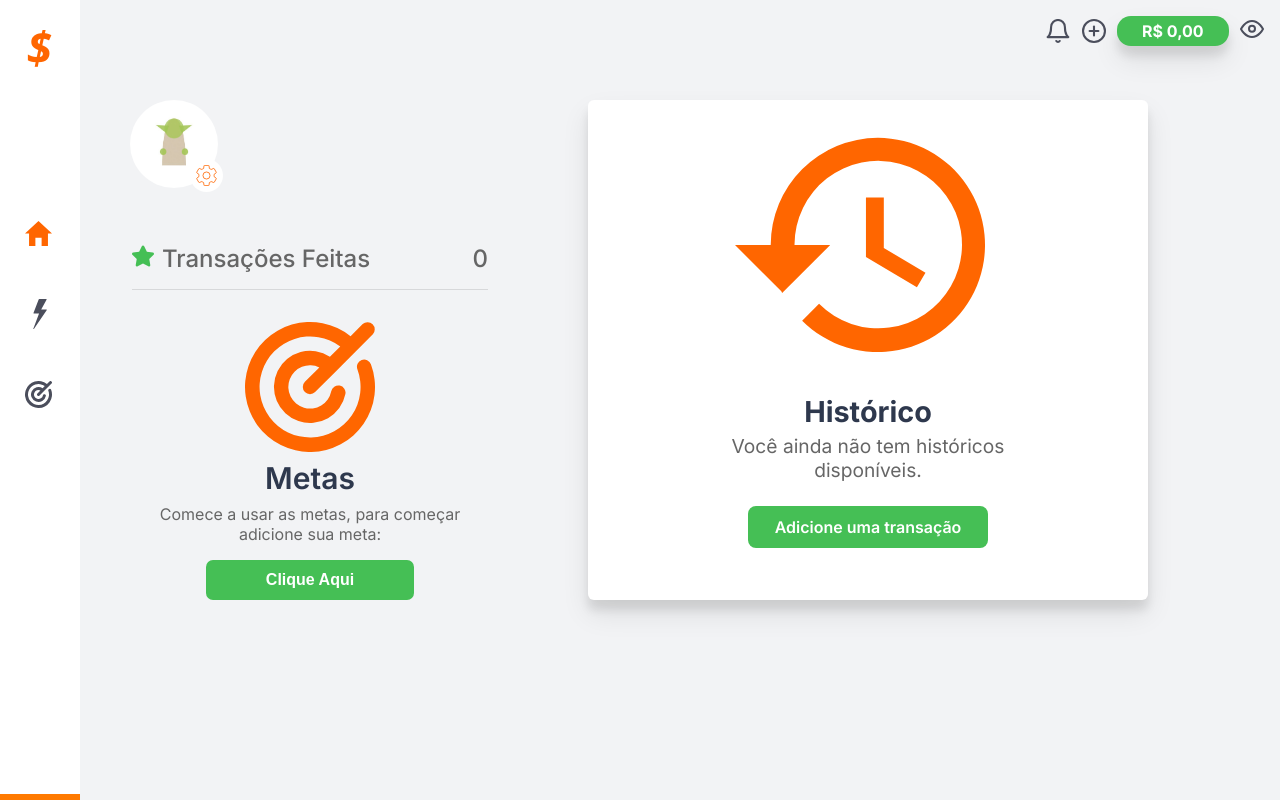
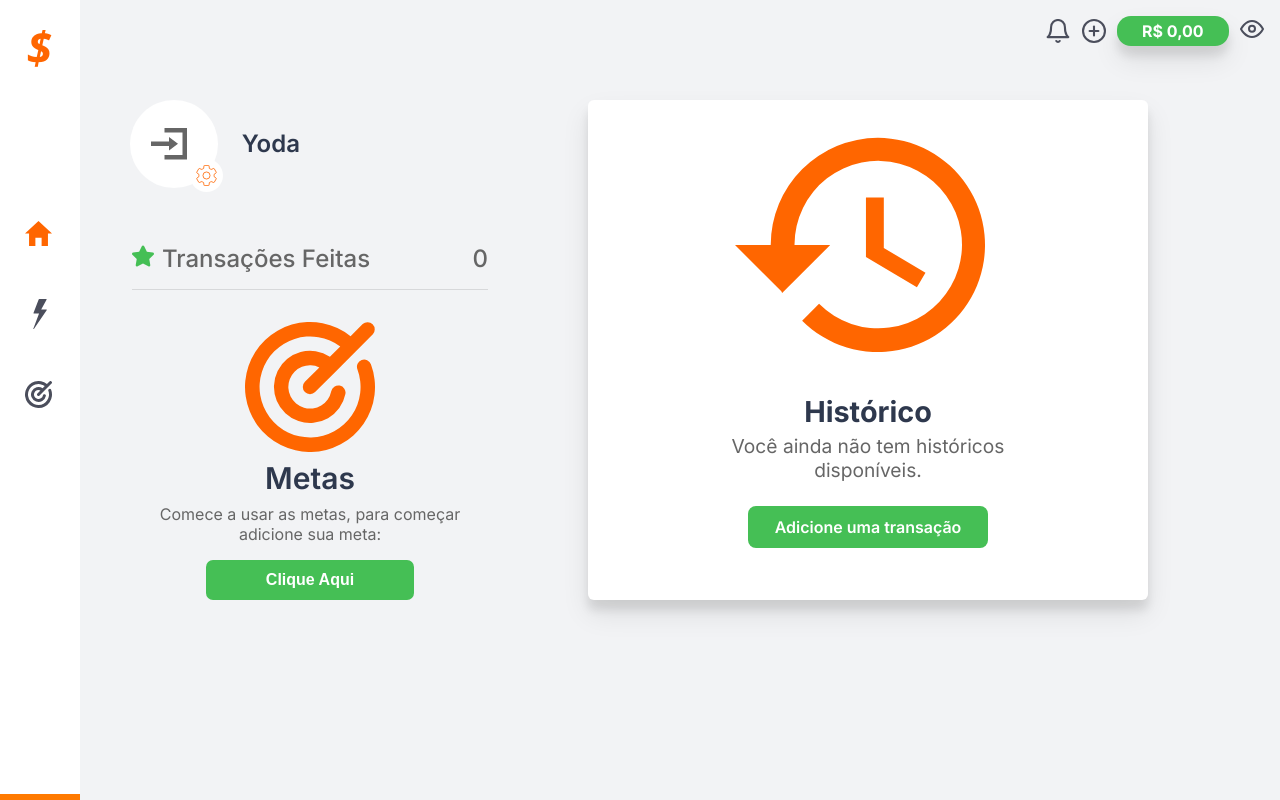
Before and after one commit to Ellathet/Cash, a Next.js app: page / in a window 1280 px wide. Built offline with nearby package versions, Linux system fonts and the light colour scheme; no server answers.

Commit message:
📦 Add LogIn

```diff
--- a/src/components/Profile.tsx
+++ b/src/components/Profile.tsx
@@ -19,14 +19,26 @@ export function Profile(){
                     </svg>
                     </div>
                     {!session &&
-                        <img className={styles.perfil} src="/image/default_perfil.jpg" alt="Foto de Perfil" onClick={()=> signIn("google")}/>
+                        <>
+                        <div className={`${styles.perfil} ${styles.perfilHover}`} onClick={()=> signIn("google")}>
+                            <svg xmlns="http://www.w3.org/2000/svg" width="36" height="31.5" viewBox="0 0 36 31.5">
+                                <path id="Icon_open-account-login" data-name="Icon open-account-login" d="M13.5,0V4.5h18V27h-18v4.5H36V0ZM18,9v4.5H0V18H18v4.5l9-6.75Z"/>
+                            </svg>
+                        </div>
+                        <div>
+                            <strong>Yoda</strong>
+                        </div>
+                        </>
                     }
                     {session &&
-                        <img className={styles.perfil} src={session?.user?.image} alt="Foto de Perfil" onClick={()=> signOut()}/>
+                    <>
+                        <img className={styles.perfil} src={session?.user?.image} alt="Foto de Perfil"/>
+                        <div>
+                            <strong>{session?.user?.name}</strong>
+                        </div>
+                    </>
                     }
-                <div>
-                <strong>{session?.user?.name}</strong>
-            </div>
+
         </div>
     )
 }
--- a/src/styles/components/Profile.module.css
+++ b/src/styles/components/Profile.module.css
@@ -16,6 +16,32 @@
     font-weight: 600;
     color: var(--title);
     margin-left: 1.5rem;
+}
+
+.perfilHover {
+    background-color: var(--white);
+
+    display: flex;
+    align-items: center;
+    justify-content: center;
+}
+
+.perfilHover svg {
+    position: relative;
+    left: -0.3rem;
+}
+
+.perfilHover svg path {
+    fill: var(--text);
+    transition: fill 0.5s;
+}
+
+.perfilHover:hover{
+    cursor: pointer;
+}
+
+.perfilHover:hover svg path {
+    fill: var(--orange)
 }
 
 .config{
```
Also changed, not shown: public/icons/logout.svg (added).
